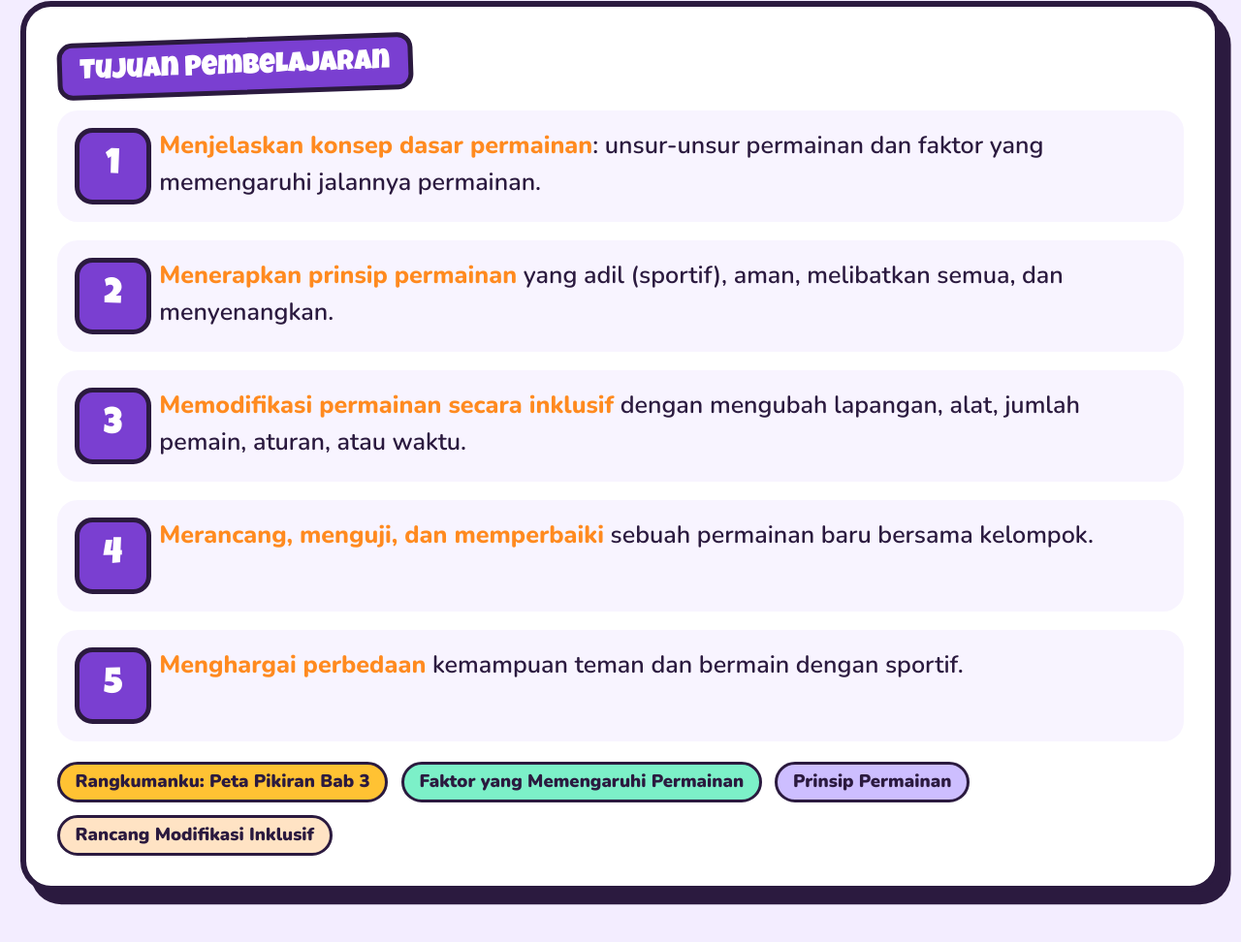
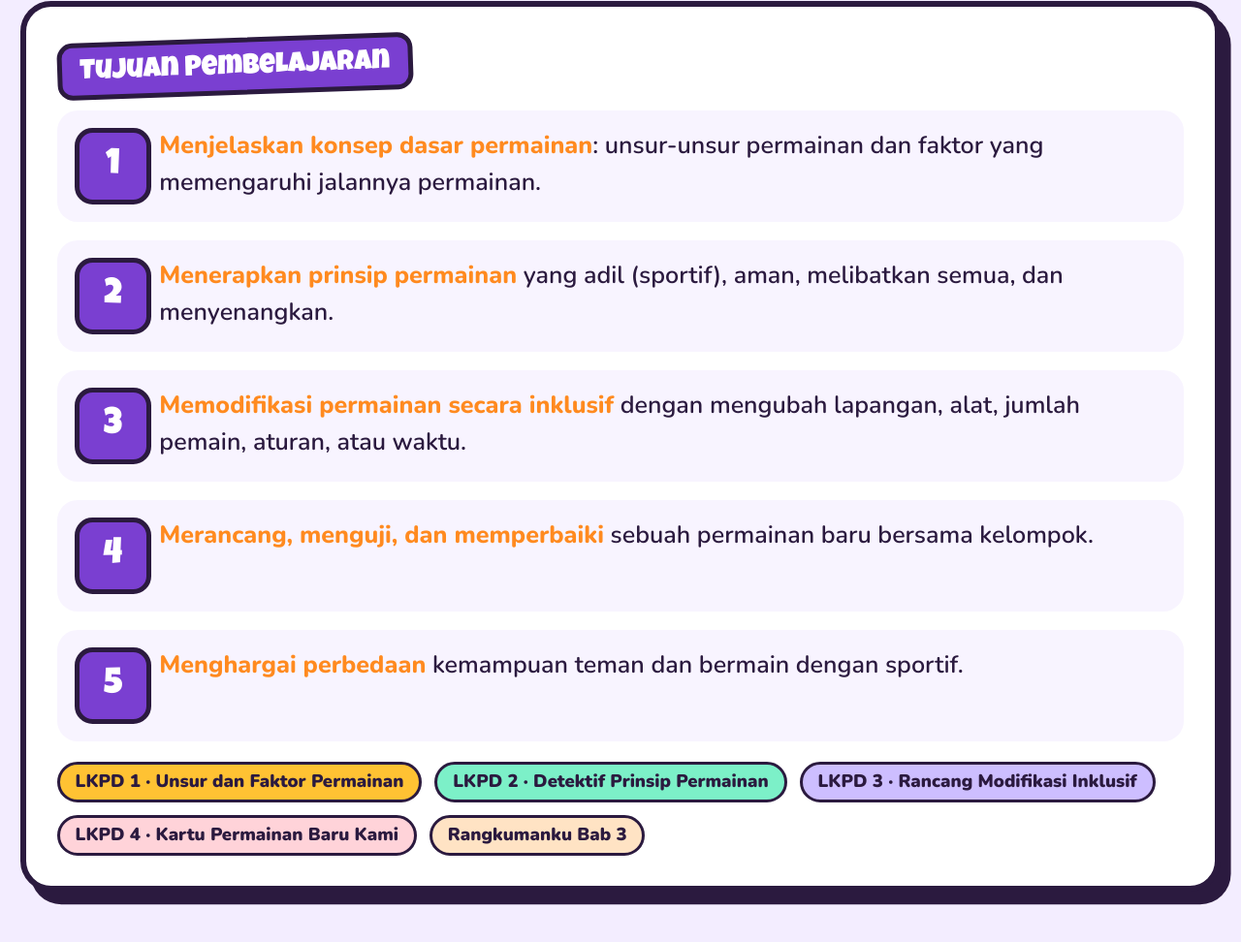
Before and after one commit to MasWahid05/Mpibab3kelas5, a plain HTML site: page index.html in a window 1280 px wide. Shown: the part 751-1723 px from the top of the page at 97% size. Drawn offline with nearby package versions, Linux system fonts and the light colour scheme.

Commit message:
Perbarui web pembelajaran
Co-Authored-By: Claude Opus 5.5 <noreply@anthropic.com>

```diff
--- a/index.html
+++ b/index.html
@@ -360,7 +360,7 @@ window.DATA = {
     "<b>Merancang, menguji, dan memperbaiki</b> sebuah permainan baru bersama kelompok.",
     "<b>Menghargai perbedaan</b> kemampuan teman dan bermain dengan sportif."
   ],
-  lkpd: ["Rangkumanku: Peta Pikiran Bab 3", "Faktor yang Memengaruhi Permainan", "Prinsip Permainan", { n: "Rancang Modifikasi Inklusif", warna: "#FFE3C4" }],
+  lkpd: ["LKPD 1 · Unsur dan Faktor Permainan", "LKPD 2 · Detektif Prinsip Permainan", "LKPD 3 · Rancang Modifikasi Inklusif", "LKPD 4 · Kartu Permainan Baru Kami", { n: "Rangkumanku Bab 3", warna: "#FFE3C4" }],
 
   materi: [
     { judul: "Unsur sebuah permainan", pita: "A · Konsep Dasar",
```
